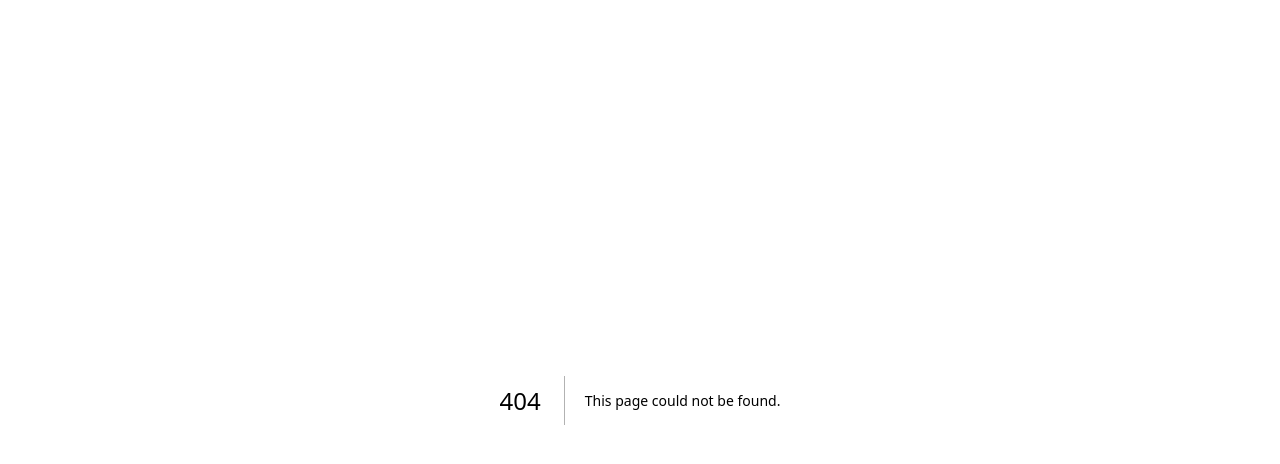
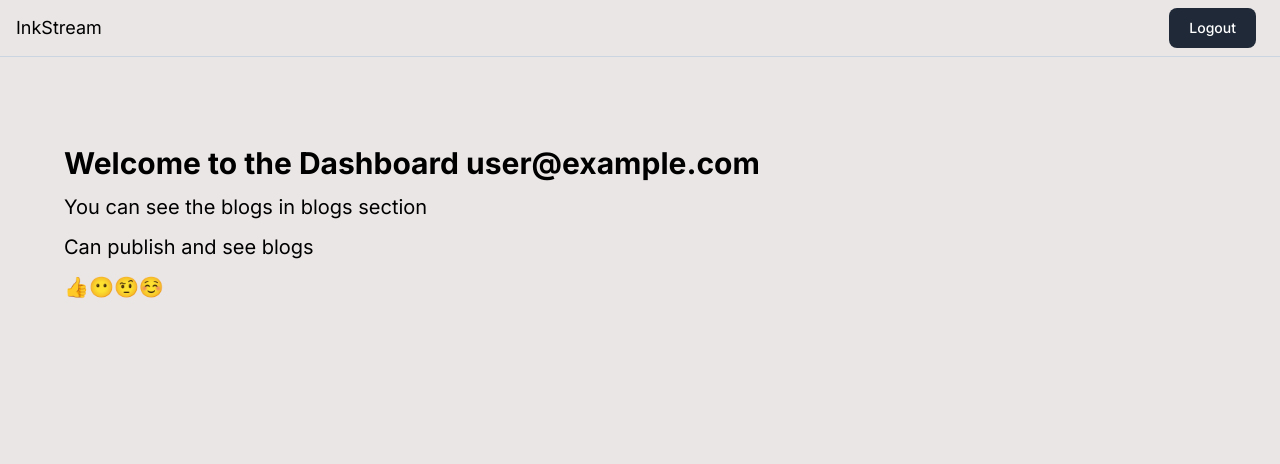
Before and after one commit to ssk-12/Inkstream-hasssura-Njs, a Next.js app: page /dashboard in a window 1280 px wide. Before the commit this address had no page. Shown: the top 464 px of the page. Built offline with nearby package versions, Linux system fonts and the light colour scheme; no server answers; sample sign-in values are in the browser's storage.

Commit message:
added componnets

```diff
--- /dev/null
+++ b/app/(pages)/dashboard/page.tsx
@@ -0,0 +1,22 @@
+import { getServerSession } from "next-auth";
+import { redirect } from 'next/navigation'
+import { authOptions } from "../../lib/auth";
+export default async function() {
+    const session = await getServerSession(authOptions);
+  if (!session?.user) {
+    redirect('/api/auth/signin')   }
+    return <div className="flex flex-col gap-3 p-16">
+        <div className="text-3xl font-bold mt-6">
+         Welcome to the Dashboard {session.user.email}
+        </div>
+        <div className="text-xl font-normal">
+            You can see the blogs in blogs section
+        </div>
+        <div className="text-xl font-normal">
+           Can publish and see blogs
+        </div>
+        <div className="text-xl font-normal">
+            👍😶🤨☺️
+        </div>
+    </div>
+}
--- /dev/null
+++ b/app/components/Appbar.tsx
@@ -0,0 +1,25 @@
+import { Button } from "./Button";
+
+interface AppbarProps {
+    user?: {
+        name?: string | null;
+    },
+    // TODO: can u figure out what the type should be here?
+    onSignin: any,
+    onSignout: any
+}
+
+export const Appbar = ({
+    user,
+    onSignin,
+    onSignout
+}: AppbarProps) => {
+    return <div className="flex justify-between border-b px-4 border-slate-300">
+        <div className="text-lg flex flex-col justify-center">
+            InkStream
+        </div>
+        <div className="flex flex-col justify-center pt-2">
+            <Button onClick={user ? onSignout : onSignin}>{user ? "Logout" : "Login"}</Button>
+        </div>
+    </div>
+}
--- /dev/null
+++ b/app/components/AppbarClient.tsx
@@ -0,0 +1,18 @@
+"use client"
+import { signIn, signOut, useSession } from "next-auth/react";
+import { Appbar } from "./Appbar";
+import { useRouter } from "next/navigation";
+
+export function AppbarClient() {
+  const session = useSession();
+  const router = useRouter();
+
+  return (
+   <div>
+      <Appbar onSignin={signIn} onSignout={async () => {
+        await signOut()
+        router.push("/api/auth/signin")
+      }} user={session.data?.user} />
+   </div>
+  );
+}
--- /dev/null
+++ b/app/components/Button.tsx
@@ -0,0 +1,17 @@
+"use client";
+
+import { ReactNode } from "react";
+
+interface ButtonProps {
+  children: ReactNode;
+  onClick: () => void;
+}
+
+export const Button = ({ onClick, children }: ButtonProps) => {
+  return (
+    <button onClick={onClick} type="button" className="text-white bg-gray-800 hover:bg-gray-900 focus:outline-none focus:ring-4 focus:ring-gray-300 font-medium rounded-lg text-sm px-5 py-2.5 me-2 mb-2">
+      {children}
+    </button>
+
+  );
+};
--- a/app/layout.tsx
+++ b/app/layout.tsx
@@ -1,12 +1,14 @@
 import type { Metadata } from "next";
 import { Inter } from "next/font/google";
 import "./globals.css";
+import { AppbarClient } from "./components/AppbarClient";
+import { Providers } from "./provider";
 
 const inter = Inter({ subsets: ["latin"] });
 
 export const metadata: Metadata = {
-  title: "Create Next App",
-  description: "Generated by create next app",
+  title: "Inksream",
+  description: "Medium like website",
 };
 
 export default function RootLayout({
@@ -16,7 +18,15 @@ export default function RootLayout({
 }>) {
   return (
     <html lang="en">
-      <body className={inter.className}>{children}</body>
+      <Providers>
+      <body className={inter.className}>
+
+        <div className="min-w-screen min-h-screen bg-[#ebe6e6]">
+        <AppbarClient />
+          {children}
+        </div>
+      </body>
+      </Providers>
     </html>
   );
 }
--- /dev/null
+++ b/app/provider.tsx
@@ -0,0 +1,11 @@
+"use client"
+import { RecoilRoot } from "recoil";
+import { SessionProvider } from "next-auth/react";
+
+export const Providers = ({children}: {children: React.ReactNode}) => {
+    return <RecoilRoot>
+        <SessionProvider>
+            {children}
+        </SessionProvider>
+    </RecoilRoot>
+}
--- a/package.json
+++ b/package.json
@@ -15,7 +15,8 @@
     "next": "14.2.2",
     "next-auth": "^4.24.7",
     "react": "^18",
-    "react-dom": "^18"
+    "react-dom": "^18",
+    "recoil": "^0.7.7"
   },
   "devDependencies": {
     "@types/bcrypt": "^5.0.2",
```
Also changed, not shown: app/(pages)/blogs/page.tsx (added), 1 other file (tests, documents, lock files or other folders).
